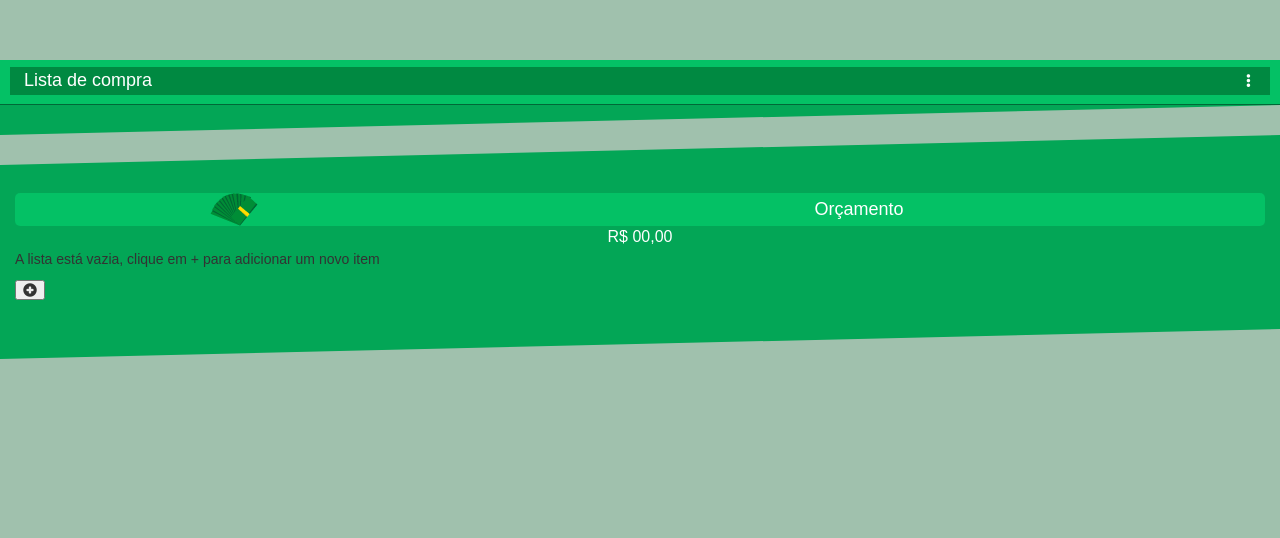
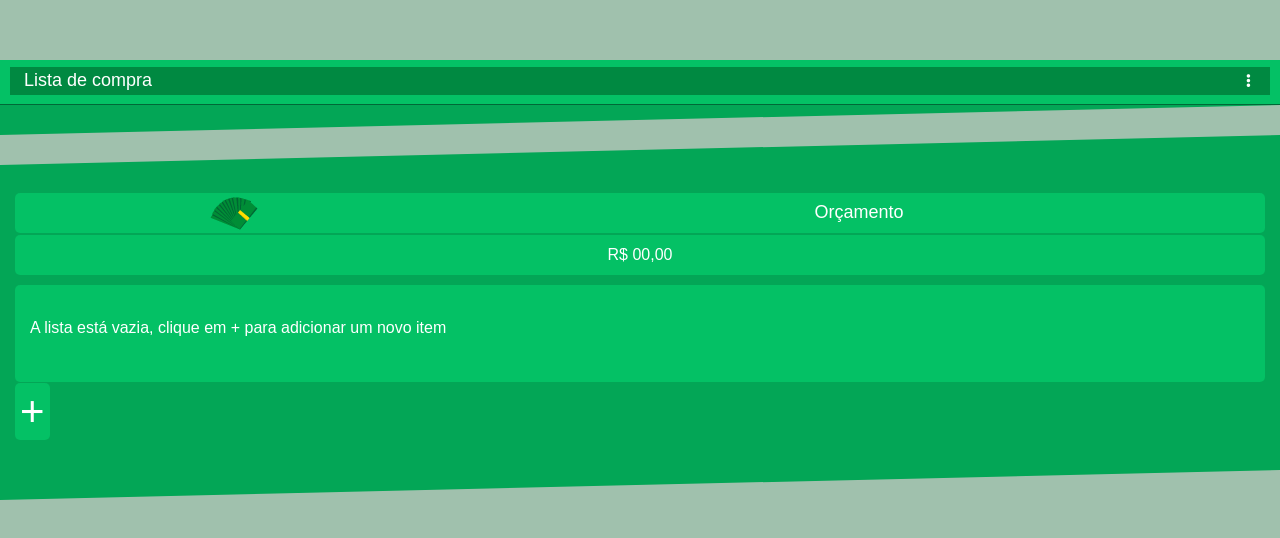
Before and after one commit to compracerta/app, a website: page index.html in a window 1280 px wide. Shown: the part 1540-2078 px from the top of the page. Drawn offline with Linux system fonts and the light colour scheme.

Commit message:
Add modal à lista de compras

```diff
--- a/index.html
+++ b/index.html
@@ -82,11 +82,32 @@
 					</div>
 				</div>
 				<div class="">
-						<button class="glyphicon glyphicon-plus-sign buttom-add"></button>
+						<a href="#" class="buttom-add" data-toggle="modal" data-target="#basicModal">+</a>
 				</div>
 			</div>
 		</div>
 		<div  class="triangle-bottom"></div>
+
+				<!--Modal -->
+		<div class="modal fade" id="basicModal" tabindex="-1" role="dialog" aria-labelledby="basicModal" aria-hidden="true">
+  <div class="modal-dialog">
+    <div class="modal-content">
+      <div class="modal-header">
+        <button type="button" class="close" data-dismiss="modal" aria-hidden="true">&times;</button>
+        <h4 class="modal-title" id="myModalLabel">Basic Modal</h4>
+      </div>
+      <div class="modal-body">
+        <h3>Modal Body</h3>
+      </div>
+      <div class="modal-footer">
+        <button type="button" class="btn btn-default" data-dismiss="modal">Close</button>
+        <button type="button" class="btn btn-primary">Save changes</button>
+      </div>
+    </div>
+  </div>
+</div>
+<!-- /.modal -->
+
 	</section><!-- /lista-compra -->
 
 <!-- Includes o jQuery-->
--- a/src/css/custom.css
+++ b/src/css/custom.css
@@ -174,25 +174,48 @@ header{
 
 .body-top{
 	font-size: 1.2857em;
+	width: 100%;
+	display: table;
+}
+.body-top figure, .body-top p {
+	display: table-cell;
+	vertical-align: middle;
+}
+
+.body-top, .valor-lista {
+	text-align: center;
+	height: 40px;
+}
+
+.body-top, .valor-lista, .body-bottom {
 	color: #fff;
 	background-color: #04C165;
-	text-align: center;
 	border-radius: 5px;
-	display: table;
-	margin: 0 auto;
-	width: 100%;
-}
-
-.body-top figure, .body-top p{
-	display: table-cell;
-	vertical-align: middle;
 }
 
 .valor-lista{
 	display: block;
 	font-size: 1.1428em;
+	margin-top: 2px;
+	line-height: 40px;
+}
+
+.body-bottom {
+	margin-top: 10px;
+	padding: 2em 15px;
+	font-size: 1.1428em;
+}
+
+.buttom-add {
+	text-align: center;
+	background-color: #04C165;
 	color: #fff;
-	text-align: center;
+	border: none;
+	margin: 0 auto;
+	padding: 5px;
+	border-radius: 5px;
+	margin-top: 30px;
+	font-size: 3em;
 }
 
 @media (max-width: 767px) {
```
